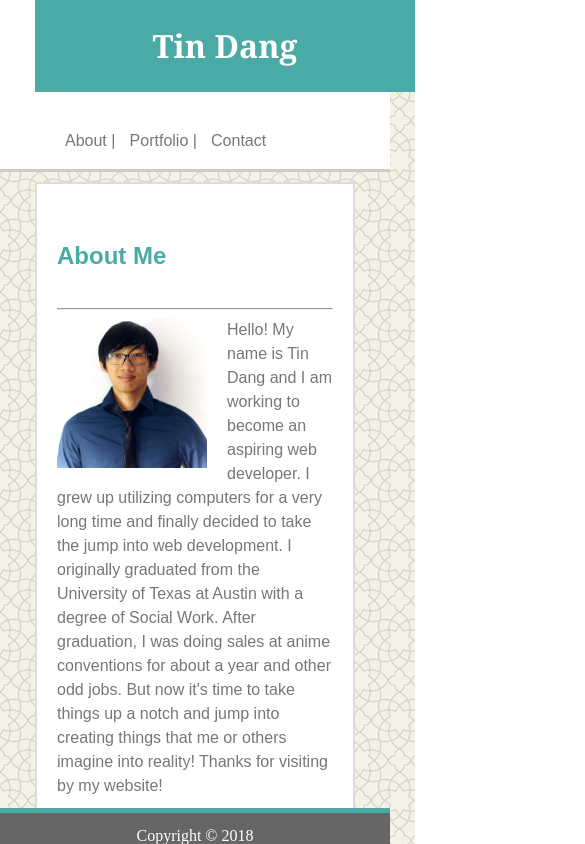
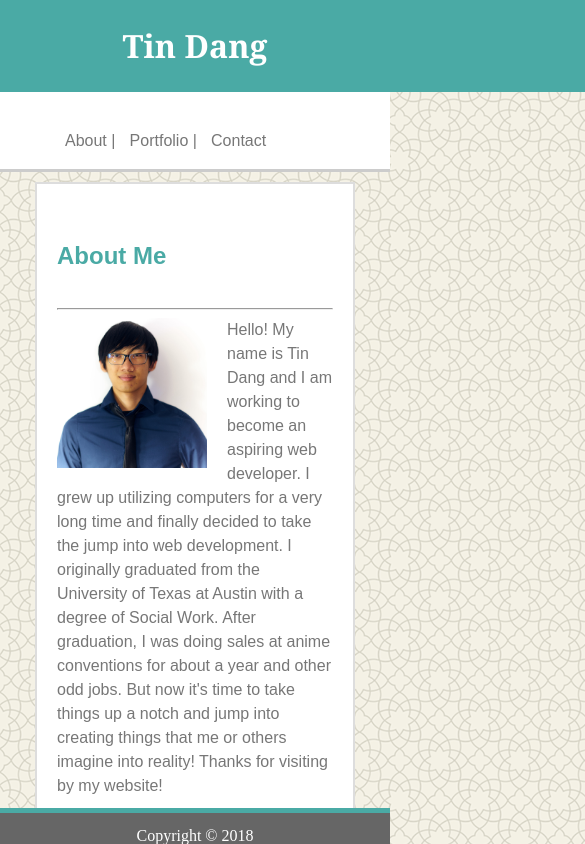
Before and after one commit to tintdang/Responsive-Portfolio, a plain HTML site: page index.html in a window 390 px wide. Shown: the top 844 px of the page, 585 px wide, since content can reach past the window. Drawn offline with Linux system fonts and the light colour scheme.

Commit message:
Fixed header to fit in media query at 640px

```diff
--- a/assets/css/style.css
+++ b/assets/css/style.css
@@ -179,7 +179,10 @@ button {
     }
 
     h1 {
-        width: 100%;
+        width: 250%;
+        margin-left: 0px;
+        position: relative;
+        left: -270px; /*only to make a full header bar because my h1 is stuck in its container */
     }
 
     nav {
```
